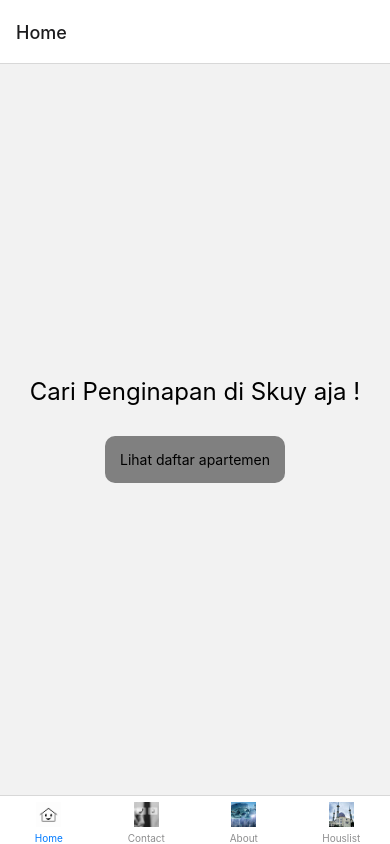
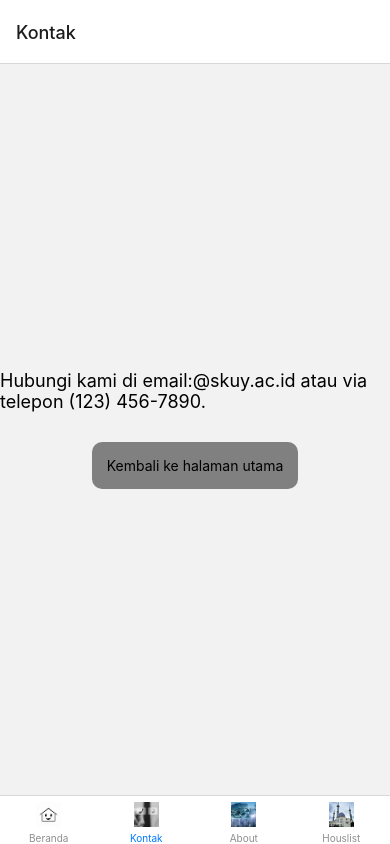
Before and after one commit to siapaajaboleh888/RN-Project-Skuy, a React Native app: screen /Kontak in a window 390 px wide. Built offline with nearby package versions, Linux system fonts and the light colour scheme.

Commit message:
Update Nama file

```diff
--- a/src/App.jsx
+++ b/src/App.jsx
@@ -1,8 +1,8 @@
 import React from 'react';
 import { Image } from 'react-native';
-import Home from './screens/Home';
+import Beranda from './screens/Beranda';
 import About from './screens/About';
-import Contact from './screens/Contact';
+import Kontak from './screens/Kontak';
 import HouseList from './screens/HouseList';
 import { NavigationContainer } from '@react-navigation/native';
 import { createNativeStackNavigator } from '@react-navigation/native-stack';
@@ -13,16 +13,16 @@ const Tab = createBottomTabNavigator();
 function MyTabs() {
   return (
     <Tab.Navigator>
-      <Tab.Screen name="Home" component={Home} options={{
-          tabBarLabel: 'Home',
+      <Tab.Screen name="Beranda" component={Beranda} options={{
+          tabBarLabel: 'Beranda',
           tabBarIcon: ({ color, size }) => (
-            <Image source={require('./asset/Home.png')} style={{width:25,height:25}} />
+            <Image source={require('./asset/Beranda.png')} style={{width:25,height:25}} />
           ),
         }} />
-      <Tab.Screen name="Contact" component={Contact} options={{
-       tabBarLabel: 'Contact',
+      <Tab.Screen name="Kontak" component={Kontak} options={{
+       tabBarLabel: 'Kontak',
           tabBarIcon: ({ color, size }) => (
-            <Image source={require('./asset/contac.png')} style={{width:25,height:25}} />
+            <Image source={require('./asset/Kontak.png')} style={{width:25,height:25}} />
           ),
         }}/>
       <Tab.Screen name="About" component={About} options={{
--- a/src/components/Card.jsx
+++ b/src/components/Card.jsx
@@ -1,8 +1,8 @@
-import { Image, Pressable, Text, View } from 'react-native'
+import { Image, Pressable, Text, TouchableOpacity, View } from 'react-native'
 import React from 'react'
 
 
-const Card = ({houses}) => {
+const Card =  ({houses}) => {
   return (
     <Pressable style={{width: "auto", padding: 10, borderRadius: 10, backgroundColor: "grey", marginVertical: 10}}>
         <View>
@@ -10,8 +10,10 @@ const Card = ({houses}) => {
             <Text>{houses.location}</Text>
             <Text>{houses.price}</Text>
         </View>
+        <TouchableOpacity>
         <Image source={{uri: houses.image}}
        style={{width: 400, height: 400}} />
+        </TouchableOpacity>
     </Pressable>
   )
 }
--- a/src/screens/About.jsx
+++ b/src/screens/About.jsx
@@ -6,7 +6,7 @@ const About = ({ navigation }) => {
   return (
     <View style={{ flex: 1, justifyContent: 'center', alignItems: 'center' }}>
       <Text style={{ fontSize: 18, marginBottom: 20 }}>Aplikasi ini dibuat untuk memudahkan pencarian Penginapan.</Text>
-      <Tombol title="Kembali ke halaman utama" onPress={() => navigation.navigate('Home')} />
+      <Tombol title="Kembali ke halaman utama" onPress={() => navigation.navigate('Beranda')} />
     </View>
   );
 };
--- a/src/screens/Home.jsx
+++ b/src/screens/Beranda.jsx
@@ -4,7 +4,7 @@ import Tombol from '../components/Tombol';
 
 
 
-const Home = ({navigation}) => {
+const Beranda = ({navigation}) => {
   return (
     <View style={{ flex: 1, justifyContent: 'center', alignItems: 'center' }}>
       <Text style={{ fontSize: 24, marginBottom: 20 }}>Cari Penginapan di Skuy aja !</Text>
@@ -13,4 +13,4 @@ const Home = ({navigation}) => {
   );
 };
 
-export default Home;
+export default Beranda;
--- a/src/screens/HouseList.jsx
+++ b/src/screens/HouseList.jsx
@@ -5,7 +5,7 @@ import Card from '../components/Card';
 
 
 const HouseList = ({ navigation }) => {
-  const houses = [
+  const houses  = [
       { id: 1, name: 'House 1', location: 'Location 1', price: '$600/month', image: 'https://pix10.agoda.net/hotelImages/281/2814216/2814216_17100223390057003416.jpg?s=1024x768' },
       { id: 2, name: 'House 2', location: 'Location 2', price: '$600/month', image: 'https://q-xx.bstatic.com/xdata/images/hotel/max1200/66752090.jpg?k=6c50b9c5c9e558288c6de59504febd17b6ee2a25e1748eb039811b056cef64c7&o=' },
       { id: 3, name: 'House 3', location: 'Location 3', price: '$700/month', image: 'https://arsitagx-master.s3.ap-southeast-1.amazonaws.com/img-large/2250/12274/emporio-architect-desain-rumah-villa-bali-tropis-436-jakarta1567672045-l.jpeg' },
@@ -18,6 +18,7 @@ const HouseList = ({ navigation }) => {
       { id: 10, name: 'House 10', location: 'Location 10', price: '$1400/month', image: 'https://3.bp.blogspot.com/-7FsLtuIi_yM/UKO8sMGpClI/AAAAAAAAUuU/_xZeePJq2Nc/s1600/unique-house-design.jpg' },
     ];
 
+
   return (
     <View style={{ flex: 1, padding: 10 }}>
       <FlatList
@@ -26,7 +27,7 @@ const HouseList = ({ navigation }) => {
         keyExtractor={item => item.id}
       />
 
-      <Tombol title="Kembali ke halaman utama" onPress={() => navigation.navigate('Home')} />
+      <Tombol title="Kembali ke halaman utama" onPress={() => navigation.navigate('Beranda')} />
     </View>
   );
 };
--- a/src/screens/Contact.jsx
+++ b/src/screens/Kontak.jsx
@@ -2,13 +2,13 @@ import React from 'react';
 import { View, Text } from 'react-native';
 import Tombol from '../components/Tombol';
 
-const Contact = ({ navigation}) => {
+const Kontak = ({ navigation}) => {
   return (
     <View style={{ flex: 1, justifyContent: 'center', alignItems: 'center' }}>
       <Text style={{ fontSize: 18, marginBottom: 20 }}>Hubungi kami di email:@skuy.ac.id atau via telepon (123) 456-7890.</Text>
-      <Tombol title="Kembali ke halaman utama" onPress={() => navigation.navigate('Home')} />
+      <Tombol title="Kembali ke halaman utama" onPress={() => navigation.navigate('Beranda')} />
     </View>
   );
 };
 
-export default Contact;
+export default Kontak;
```
Also changed, not shown: src/asset/Beranda.png (renamed from src/asset/Home.png), src/asset/Kontak.png (renamed from src/asset/contac.png). Lines whose indentation alone changed are shown as unchanged.
